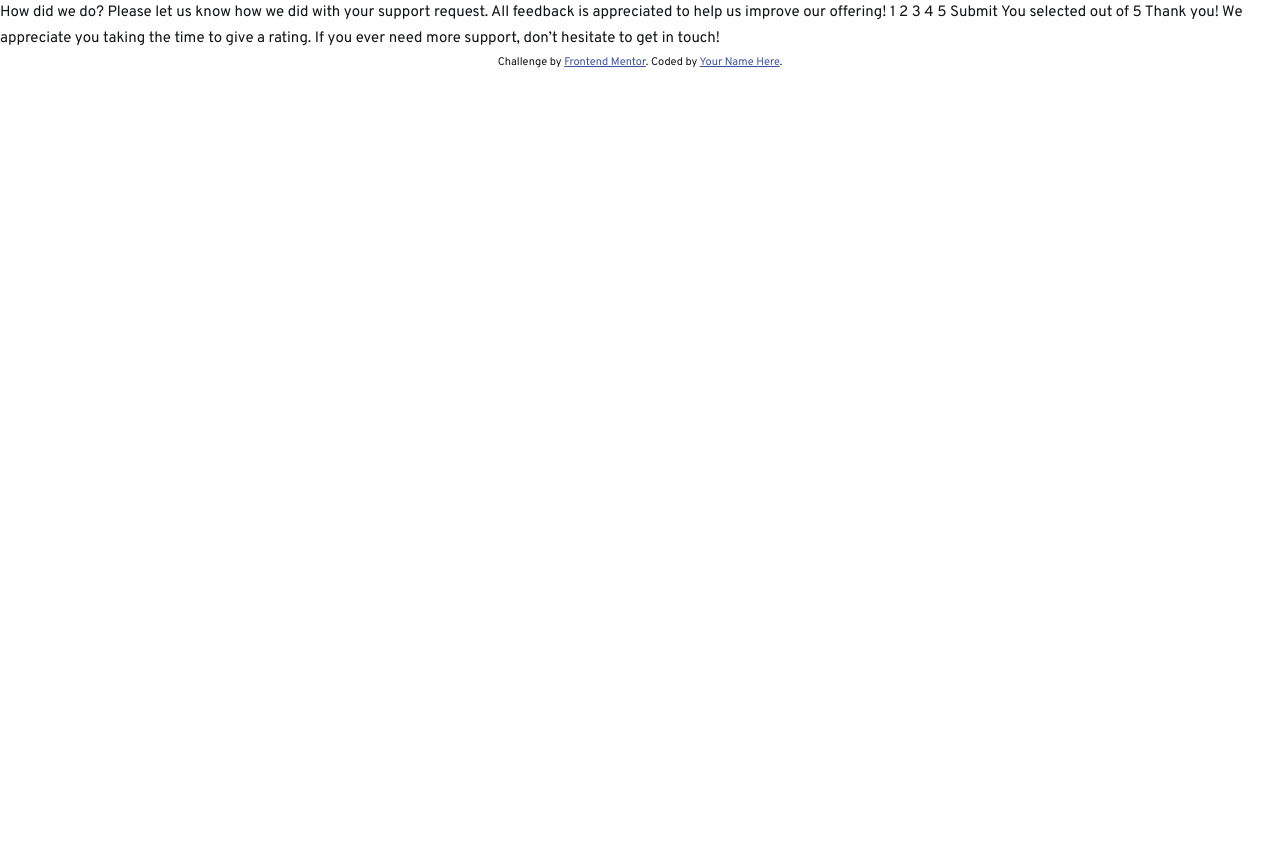
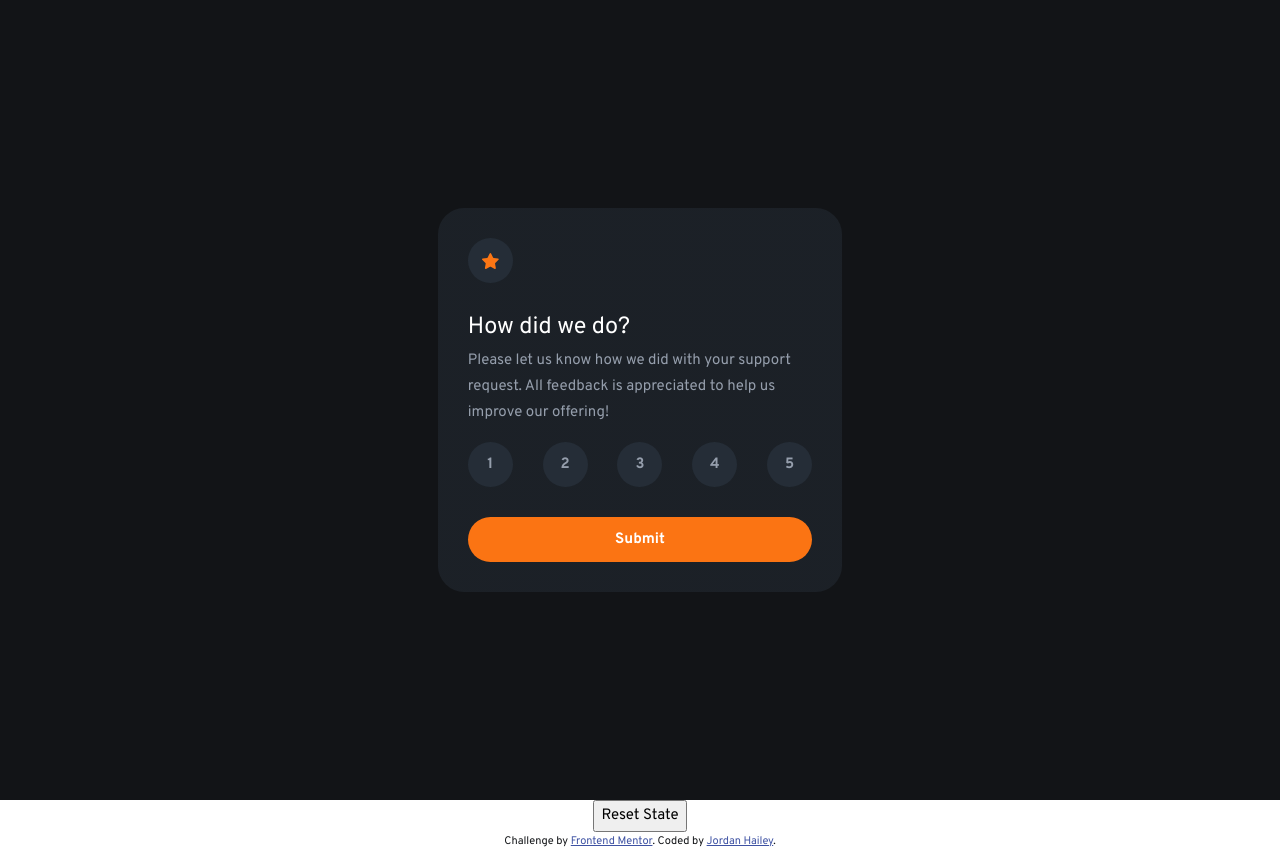
Before and after one commit to jordanhailey/frontend-mentor--interactive-rating-component, a plain HTML site: page index.html in a window 1280 px wide. Before the commit the page ends 800 px from the top, so only its background shows below. Drawn offline with Linux system fonts and the light colour scheme.

Commit message:
my solution

```diff
--- a/index.html
+++ b/index.html
@@ -13,36 +13,62 @@
   <link href="https://fonts.googleapis.com/css2?family=Overpass:wght@400;700&display=swap" rel="stylesheet">
 </head>
 <body>
-
+  <main>
+    <div class="full-screen">
       <!-- Rating state start -->
-
-  How did we do?
-
-  Please let us know how we did with your support request. All feedback is appreciated
+    <div class="rating flex flex__center_all">
+      <div id="form" class="container">
+        <div class="card flow">
+          <div class="card__icon">
+            <div class="container flex flex__center_all bg__neutral-4 circle">
+              <img src="/images/icon-star.svg" alt="">
+            </div>
+          </div>
+          <div class="card__title font__size-lrg">How did we do?</div>
+          <div class="card__body">Please let us know how we did with your support request. All feedback is appreciated
             to help us improve our offering!
-
-  1 2 3 4 5
-
-  Submit
-
+          </div>
+          <div class="flex flex__space-between rating-options">
+            <button aria-label="1 out of 5" class="button card__button-alt circle"><span>1</span></button>
+            <button aria-label="2 out of 5" class="button card__button-alt circle"><span>2</span></button>
+            <button aria-label="3 out of 5" class="button card__button-alt circle"><span>3</span></button>
+            <button aria-label="4 out of 5" class="button card__button-alt circle"><span>4</span></button>
+            <button aria-label="5 out of 5" class="button card__button-alt circle"><span>5</span></button>
+          </div>
+          <button id="submit" class=" button card__button"><span>Submit</span></button>
+        </div>
+      </div>
     <!-- Rating state end -->
-
     <!-- Thank you state start -->
-
-  You selected <!-- Add rating here --> out of 5
-
-  Thank you!
-
-  We appreciate you taking the time to give a rating. If you ever need more support,
-  don’t hesitate to get in touch!
-
+      <div id="thank-you" class="container">
+        <div class="card flow">
+          <div class="card__icon">
+            <div class="container flex flex__center_all">
+              <img src="/images/illustration-thank-you.svg" alt="">
+            </div>
+          </div>
+          <div class="container flex flex__center_all">
+            <div class="rating-submitted bg__neutral-4 text__color-primary">
+              You selected <span id="rated">nothing</span>
+            </div>
+          </div>
+          <div class="card__title font__size-lrg text__center">Thank you!</div>
+          <div class="card__body text__center">We appreciate you taking the time to give a rating. If you ever need more support,
+            don’t hesitate to get in touch!</div>
+        </div>
+      </div>
       <!-- Thank you state end -->
-
-
-  <div class="attribution">
+    </div>
+  </main>
+  <footer class="bg__neutral-1">
+    <div class="container flex flex__center_all">
+      <button id="reset">Reset State</button>
+    </div>
+    <div class="attribution text__center">
       Challenge by <a href="https://www.frontendmentor.io?ref=challenge" target="_blank">Frontend Mentor</a>.
-    Coded by <a href="#">Your Name Here</a>.
+      Coded by <a href="https://github.com/jordanhailey">Jordan Hailey</a>.
     </div>
+  </footer>
   <script src="/static/main.js"></script>
 </body>
 </html>
--- a/static/main.js
+++ b/static/main.js
@@ -1 +1,39 @@
-console.log("connected");
+const RATING_OPTIONS = document.querySelectorAll(".rating-options > button");
+
+function showThankYouModal(reset) {
+    const FORM = document.querySelector("#form");
+    FORM.dataset.formCompleted = reset === undefined ? true : false;
+}
+
+function findSelectedOption() {
+    return document.querySelector(".rating-options > button[aria-selected=\"true\"]");
+}
+
+RATING_OPTIONS.forEach(button=> {
+    button.onclick = () => {
+        const previouslySelected = findSelectedOption();
+        if (previouslySelected) previouslySelected.ariaSelected = false;
+        button.ariaSelected = true;
+    }
+})
+
+const SUBMIT_BUTTON = document.querySelector("#submit");
+
+SUBMIT_BUTTON.onclick = () => {
+    const selected = findSelectedOption();
+    if (!selected) return;
+    const ratingSubmitted = selected.ariaLabel;
+    document.querySelector("#rated").innerText = ratingSubmitted;
+    showThankYouModal()
+}
+
+const RESET_BUTTON = document.querySelector("#reset");
+
+RESET_BUTTON.onclick = () => {
+    const previouslySelected = findSelectedOption();
+    if (previouslySelected) {
+        previouslySelected.ariaSelected = false;
+        document.querySelector("#rated").innerText = "nothing";
+    }
+    showThankYouModal(false);
+}
--- a/static/style.css
+++ b/static/style.css
@@ -93,6 +93,7 @@ select {
 
 * {
     text-align: var(--text__align);
+    font-weight: var(--font__weight, var(--font__weight-dflt));
 }
 
 :not(h1):not(h2):not(h3):not(h4) {
@@ -102,10 +103,13 @@ select {
 html {
     font-family: 'Overpass', sans-serif;
     font-size: var(--font__size, 100%);
-    font-weight: var(--font__weight-dflt);
+    height: 100vh;
+    width: 100vw;
 }
 
 body {
+    height: 100%;
+    width: 100%;
     line-height: 1.75;
     color: var(--text__color-primary, var(--color__neutral-5));
     background: var(--background__color-primary, var(--color__neutral-1));
@@ -120,25 +124,25 @@ a {
 }
 
 h1, h2, h3, h4, h5 {
+    --font__weight: var(--font__weight-bold);
     margin: 3rem 0 1.38rem;
-    font-weight: 700;
     line-height: 1.3;
 }
 
-h1 {
+h1, .font__size-max {
     margin-top: 0;
     font-size: 3.052rem;
 }
 
-h2 {
+h2, .font__size-xxl {
     font-size: 2.441rem;
 }
 
-h3 {
+h3, .font__size-xlg {
     font-size: 1.953rem;
 }
 
-h4 {
+h4, .font__size-lrg {
     font-size: 1.563rem;
 }
 
@@ -150,17 +154,150 @@ small, .text_small {
     font-size: 0.8rem;
 }
 
+.button {
+    --font__weight: var(--font__weight-bold);
+    cursor: pointer;
+    border: 0px;
+    display: flex;
+    justify-content: center;
+    align-items: center;
+    line-height: 100%;
+}
+
 /* Composition */
+
+#form[data-form-completed=true] {
+    display: none;
+}
+
+#thank-you {
+    display: none;
+}
+
+#form[data-form-completed=true] + #thank-you {
+    display: block;
+}
+
+.flow > * + * {
+    margin-block-start: var(--flow-spacing, 1em);
+}
+
+.container {
+    display: flex;
+    flex-direction: column;
+}
+
+.rating {
+    background: var(--color__neutral-5);
+    height: 100%;
+}
+
+.card {
+    padding: 2em;
+    margin: 0 auto;
+    color: var(--color__neutral-2);
+    width: min(calc(100vw - 3em), 42ch);
+    background: var(--color__neutral-4);
+    background: linear-gradient(180deg, hsla(213, 19%, 18%, 50%) 0%, hsla(213, 19%, 18%,50%)  100%);
+    border-radius: 1.75em;
+}
+
+@media screen and (max-width: 450px) {
+    .card {
+        padding: 1em;
+    }
+}
+
+.rating-submitted {
+    padding: 0.5em 1.5em;
+    border-radius: 1.75em;
+}
+
+.card__title {
+    color: var(--color__neutral-1);
+}
+
+.card__body {
+    --flow-spacing: 0;
+}
+
+.card__button {
+    --flow-spacing: 2em;
+    --text__align: center;
+    background: var(--color__primary-1);
+    color: var(--color__neutral-1);
+    padding: 1em 0.5em;
+    border-radius: 1.5em;
+    width: 100%;
+}
+
+.card__button:hover, .card__button:active {
+    background: var(--color__neutral-1);
+    color: var(--color__primary-1);
+}
+
+.card__button-alt {
+    background: var(--color__neutral-4);
+    color: var(--color__neutral-2);
+}
+
+.card__button-alt[aria-selected="true"] {
+    background: var(--color__neutral-2);
+    color: var(--color__neutral-1);
+}
+
+.card__button-alt:hover {
+    background: var(--color__primary-1);
+    color: var(--color__neutral-1);
+}
 
 
 /* Utilities */
+.full-screen {
+    width: 100vw;
+    height: 100vh;
+}
+
+.flex {
+    display: flex;
+}
+
+.flex__center_all {
+    justify-content: center;
+    align-items: center;
+}
+
+.flex__space-between {
+    justify-content: space-between;
+}
+
+.circle {
+    width: var(--circle__circumference, 3em);
+    height: var(--circle__circumference, 3em);
+    border-radius: 50%;
+}
+
+.bg__neutral-1 {
+    background: var(--color__neutral-1);
+}
+
+.bg__neutral-4 {
+    background: var(--color__neutral-4);
+}
+
+.text__color-primary {
+    color: var(--color__primary-1);
+}
+
+.text__center {
+    --text__align: center;
+}
 
 
 /* Block */
 .attribution {
     --text__color-secondary: hsl(228, 45%, 44%);
     --font__size: 11px;
-    --text__align: center;
 }
 
 
```
Lines whose indentation alone changed are shown as unchanged.
